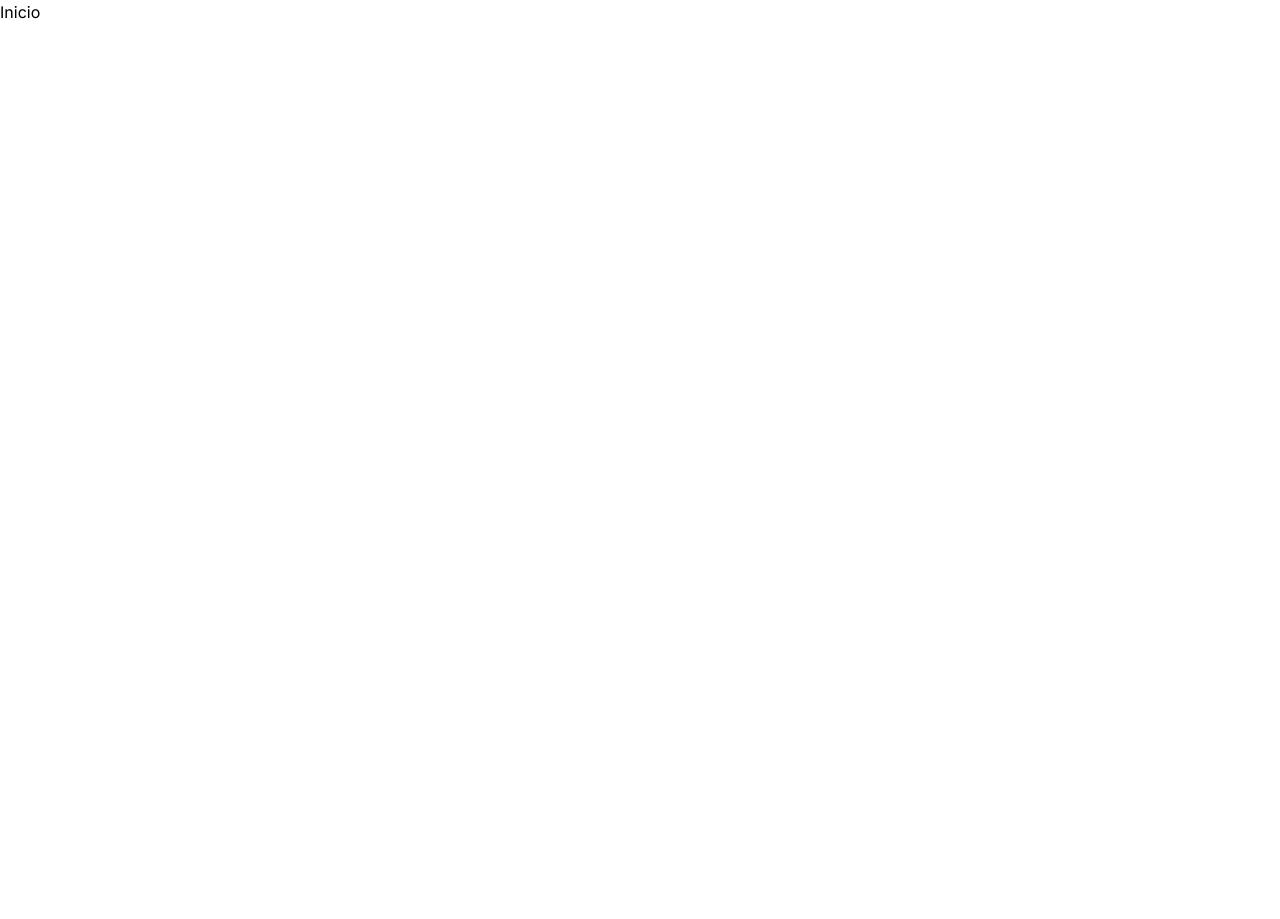
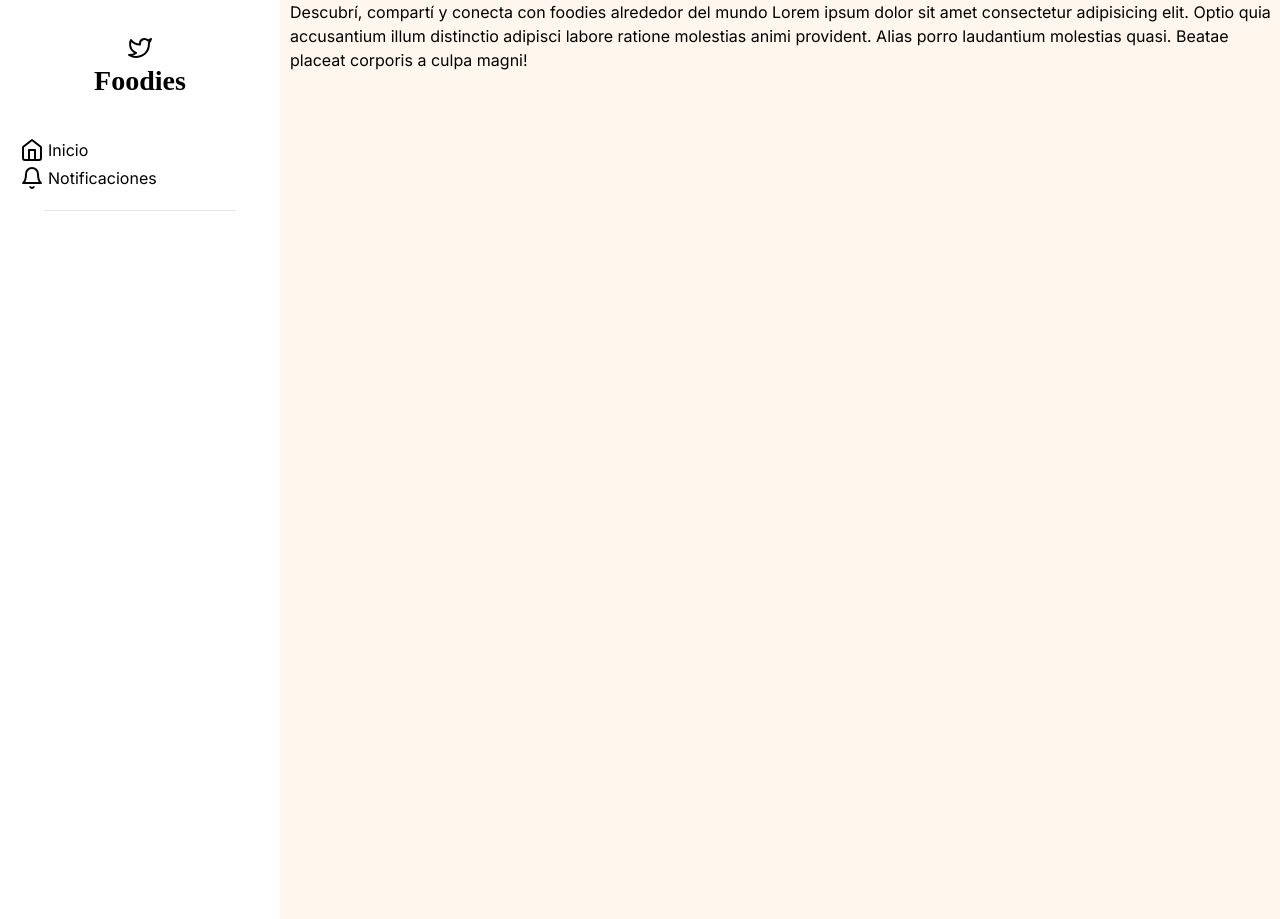
Before and after one commit to No-Country-simulation/c20-24-m-java-react, a Next.js app in the folder front-end/: page /inicio in a window 1280 px wide. Before the commit the page ends 800 px from the top, so only its background shows below. Built offline with nearby package versions, Linux system fonts and the light colour scheme.

Commit message:
fix: update login and register

```diff
--- a/front-end/package.json
+++ b/front-end/package.json
@@ -9,6 +9,7 @@
     "lint": "next lint"
   },
   "dependencies": {
+    "@heroicons/react": "^2.1.5",
     "@types/react": "^18.3.4",
     "axios": "^1.7.7",
     "next": "14.2.6",
--- a/front-end/src/app/inicio/page.jsx
+++ b/front-end/src/app/inicio/page.jsx
@@ -1,7 +1,23 @@
+'use client';
+
+import SideMenu from '@/components/sideMenu/SideMenu';
+
 export default function Inicio() {
-    return (
-        <div>
-            <h1>Inicio</h1>
+  return (
+    <main className="bg-orange-50 w-full">
+      <div className="flex ">
+        <div className="flex w-[300px] flex-col">
+          <SideMenu />
         </div>
-    );
+        <div className="flex w-4/5 flex-col">
+          <h2>
+            Descubrí, compartí y conecta con foodies alrededor del mundo Lorem ipsum
+            dolor sit amet consectetur adipisicing elit. Optio quia accusantium illum
+            distinctio adipisci labore ratione molestias animi provident. Alias porro
+            laudantium molestias quasi. Beatae placeat corporis a culpa magni!
+          </h2>
+        </div>
+      </div>
+    </main>
+  );
 }
--- a/front-end/src/components/modalRegisterLoginMainStart/Login.jsx
+++ b/front-end/src/components/modalRegisterLoginMainStart/Login.jsx
@@ -5,6 +5,8 @@ import { registerFormDataInputs } from './helpers/registerFormDataInputs';
 import axios from 'axios';
 
 import { X } from 'react-feather';
+
+const BACK_API_URL = process.env.NEXT_PUBLIC_API_URL;
 
 const Login = ({ onClose, typeModal }) => {
   const initialStateDataInput = {
@@ -28,9 +30,16 @@ const Login = ({ onClose, typeModal }) => {
 
   const handleSubmit = (e) => {
     e.preventDefault();
-    axios.get('https://rickandmortyapi.com/api/character/5').then((res) => {
-      console.log(res.data);
-    });
+    axios
+      .post(`${BACK_API_URL}/auth/login`, userDataInputs)
+      .then((data) => {
+        data;
+      })
+      .then((data) => {
+        router.push('/inicio');
+        console.log(data);
+      })
+      .catch((error) => console.log(error));
   };
   return (
     <>
--- a/front-end/src/components/modalRegisterLoginMainStart/Register.jsx
+++ b/front-end/src/components/modalRegisterLoginMainStart/Register.jsx
@@ -1,3 +1,4 @@
+/* global process */
 import Image from 'next/image';
 import { useState } from 'react';
 import { registerFormDataInputs } from './helpers/registerFormDataInputs';
@@ -6,7 +7,7 @@ import axios from 'axios';
 import { X } from 'react-feather';
 import { useRouter } from 'next/navigation';
 
-const REGISTER_USER_URL = process.env.NEXT_PUBLIC_API_URL;
+const BACK_API_URL = process.env.NEXT_PUBLIC_API_URL;
 
 const Register = ({ onClose, typeModal }) => {
   const initialStateDataInput = {
@@ -41,9 +42,9 @@ const Register = ({ onClose, typeModal }) => {
     };
     console.log(data);
     axios
-      .post(`${REGISTER_USER_URL}/auth/register`, data)
+      .post(`${BACK_API_URL}/auth/register`, data)
       .then(({ data }) => data)
-      .then(() => router.push('/inicio'))
+      .then(() => console.log('Usuario creado'))
       .catch((error) => console.log(error));
   };
   return (
@@ -105,6 +106,7 @@ const Register = ({ onClose, typeModal }) => {
             Registrarse
           </button>
         </form>
+
         <p className="mb-4 mt-2">o registrate con </p>
         <button
           type="button"
--- /dev/null
+++ b/front-end/src/components/sideMenu/SideMenu.jsx
@@ -0,0 +1,26 @@
+import { Bell, Home, Twitter } from 'react-feather';
+import { BeakerIcon } from '@heroicons/react/24/solid';
+const SideMenu = () => {
+  return (
+    <div className="bg-white w-[280px] h-[919px] p-1">
+      <div className="flex flex-col justify-center items-center m-[2rem]">
+        <Twitter />
+        <h1 className="font-abril font-bold text-[28px]">Foodies</h1>
+      </div>
+      <div className="flex flex-col justify-start items-start ml-4">
+        <ul>
+          <li className="flex my-1">
+            <Home /> <p className="ml-1">Inicio</p>
+          </li>
+          <li className="flex my-1">
+            <Bell />
+            <p className="ml-1">Notificaciones</p>
+          </li>
+        </ul>
+      </div>
+      <hr class="w-48 h-px mx-auto my-4 bg-gray-200 border-0 rounded  dark:bg-gray-700"></hr>
+    </div>
+  );
+};
+
+export default SideMenu;
--- a/front-end/tailwind.config.js
+++ b/front-end/tailwind.config.js
@@ -19,6 +19,9 @@ module.exports = {
           'conic-gradient(from 180deg at 50% 50%, var(--tw-gradient-stops))',
       },
     },
+    fontFamily: {
+      abril: ['Abril Fatface'],
+    },
   },
   plugins: [],
 };
```
Also changed, not shown: front-end/src/app/globals.css (+6 -6 lines), 1 other file (tests, documents, lock files or other folders).
